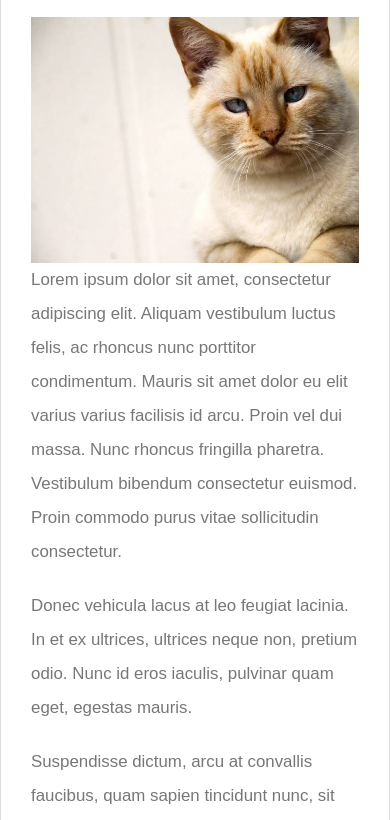
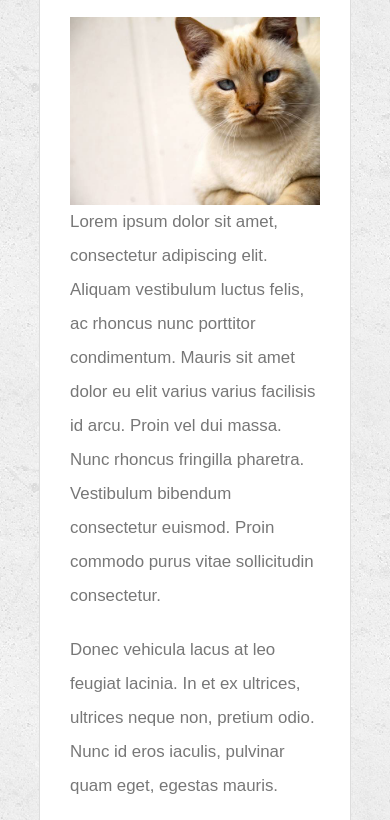
Before and after one commit to rs01247/responsive-portfolio, a plain HTML site: page index.html in a window 390 px wide. Shown: the part 270-1090 px from the top of the page. Drawn offline with Linux system fonts and the light colour scheme.

Commit message:
squashed bugs

```diff
--- a/assets/css/style.css
+++ b/assets/css/style.css
@@ -219,7 +219,7 @@ input[type=submit] {
 /* Media Queries */
 
 @media screen and (max-width:980px) {
-  #container, .container {
+  #main-container, .container {
     width: 75%;
   }
 
@@ -238,9 +238,13 @@ input[type=submit] {
 }
 
 @media screen and (max-width:768px) {
-  #container, .container {
+  .container {
     width: 100%;
     font-size: 2vh;
+  }
+
+  #main-container {
+    width: 80%;
   }
 
   .row {
@@ -273,9 +277,13 @@ input[type=submit] {
 }
 
 @media screen and (max-width:640px) {
-  #container, .container {
+  .container {
     width: 100%;
     font-size: 2vh;
+  }
+
+  #main-container {
+    width: 80%;
   }
 
   .row {
```
